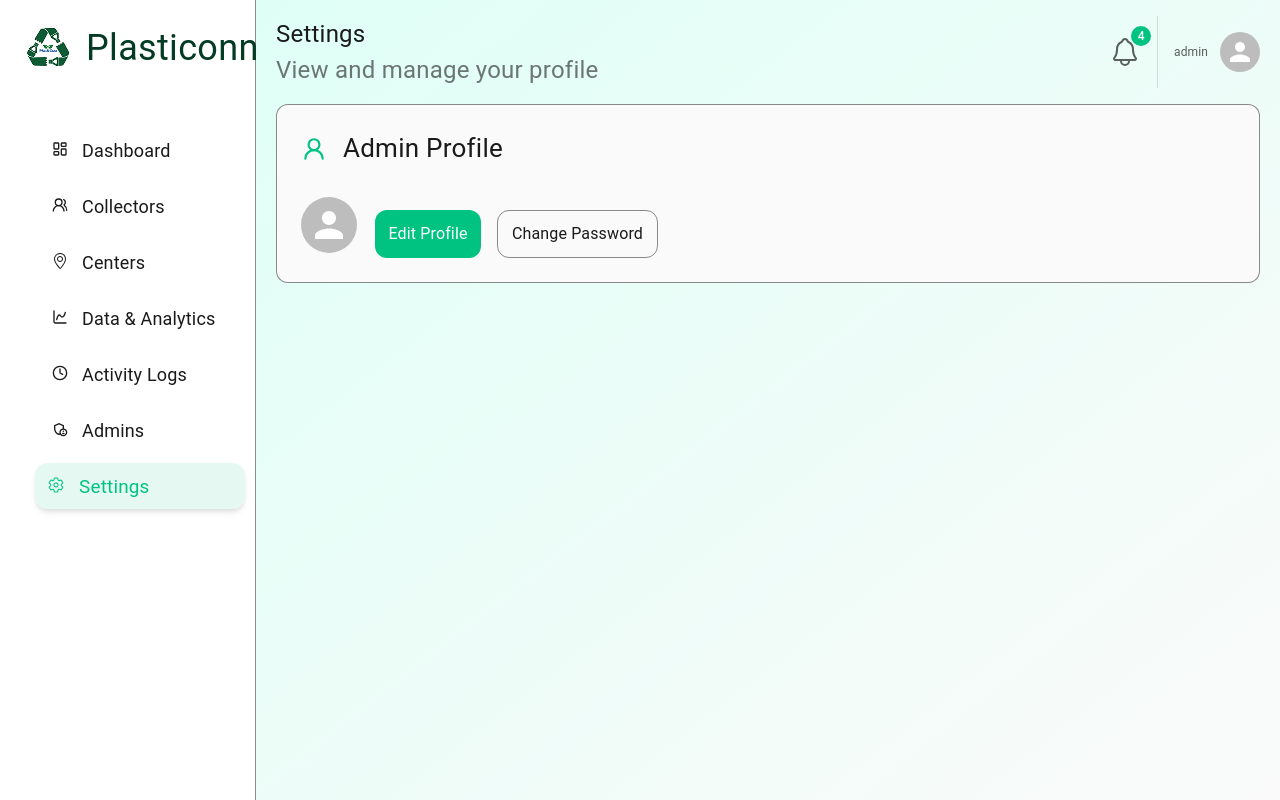
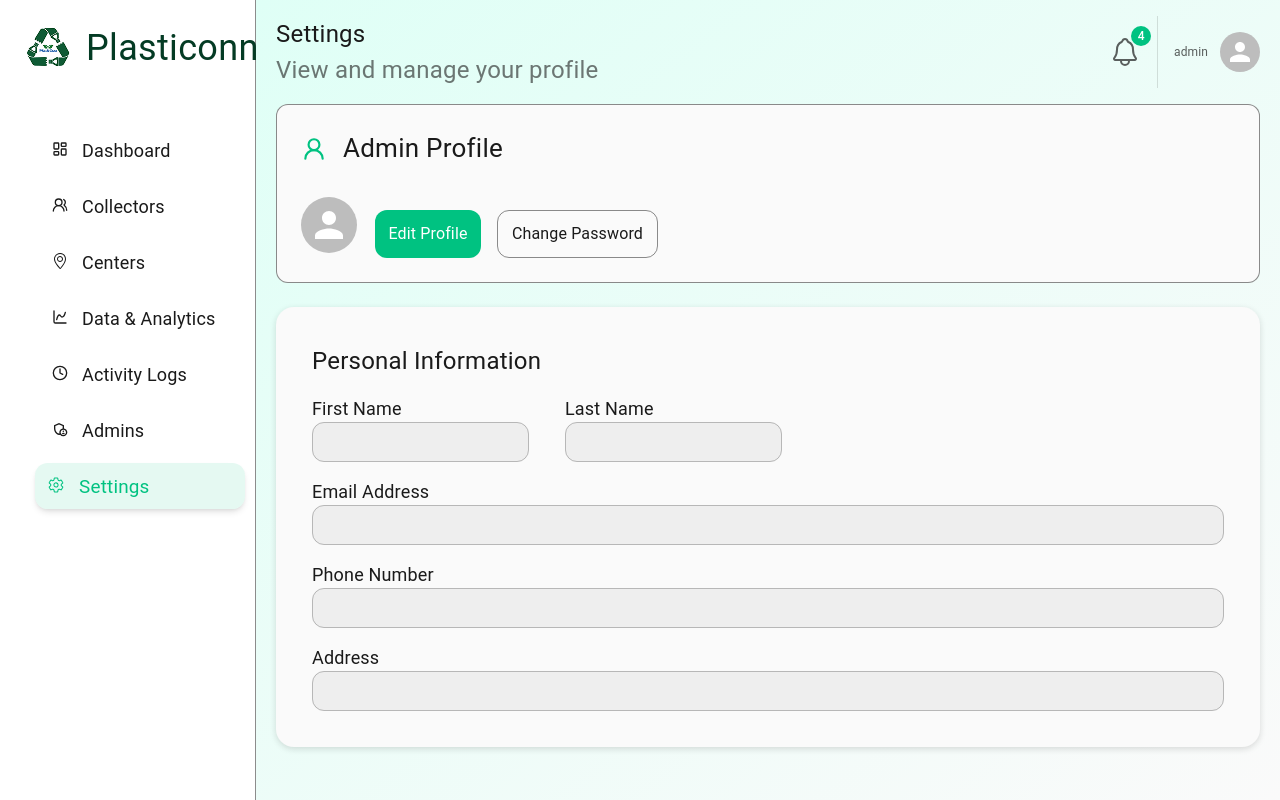
Before and after one commit to debagit10/plasticonn-admin, a React (Vite) app: page /settings in a window 1280 px wide. Built offline with nearby package versions, Linux system fonts and the light colour scheme; no server answers.

Commit message:
feat: refactor user-related state management and enhance admin forms with additional fields

```diff
--- a/src/components/admins/Add_Admin.tsx
+++ b/src/components/admins/Add_Admin.tsx
@@ -14,9 +14,11 @@ import api from "../../utils/axiosInstance";
 import Toast from "../../utils/Toast";
 
 interface AdminDetails {
-  name: string;
+  firstName: string;
+  lastName: string;
   email: string;
   role: string;
+  address: string;
 }
 
 const Add_Admin = ({ onSuccess }: { onSuccess: () => void }) => {
@@ -26,13 +28,15 @@ const Add_Admin = ({ onSuccess }: { onSuccess: () => void }) => {
   const { toast, showToast, closeToast } = useToast();
 
   const [adminDetails, setAdminDetails] = useState<AdminDetails>({
+    firstName: "",
+    lastName: "",
     email: "",
-    name: "",
     role: "",
+    address: "",
   });
 
   const handleChange = (
-    e: React.ChangeEvent<HTMLInputElement | HTMLTextAreaElement>
+    e: React.ChangeEvent<HTMLInputElement | HTMLTextAreaElement>,
   ) => {
     const { name, value } = e.target;
     setAdminDetails((prev) => ({ ...prev, [name]: value }));
@@ -136,11 +140,51 @@ const Add_Admin = ({ onSuccess }: { onSuccess: () => void }) => {
 
           <div>
             <Typography fontWeight={400} fontSize={18} color="#1A1A1A">
-              Name
+              Last Name
             </Typography>
             <TextField
               name="name"
-              value={adminDetails.name}
+              value={adminDetails.lastName}
+              onChange={handleChange}
+              variant="outlined"
+              size="small"
+              fullWidth
+              sx={{
+                // overall height
+                "& .MuiOutlinedInput-root": {
+                  height: "40px",
+                  borderRadius: "12px",
+                  backgroundColor: "#FAFAFA",
+
+                  // default border
+                  "& fieldset": {
+                    borderColor: "#1A1A1A",
+                    borderWidth: "0.2px",
+                  },
+
+                  // focused
+                  "&.Mui-focused fieldset": {
+                    borderColor: "#1A1A1A",
+                    borderWidth: "0.2px",
+                  },
+                },
+
+                // input text
+                "& input": {
+                  padding: "10px 12px",
+                  fontSize: 14,
+                },
+              }}
+            />
+          </div>
+
+          <div>
+            <Typography fontWeight={400} fontSize={18} color="#1A1A1A">
+              First Name
+            </Typography>
+            <TextField
+              name="name"
+              value={adminDetails.firstName}
               onChange={handleChange}
               variant="outlined"
               size="small"
@@ -181,6 +225,46 @@ const Add_Admin = ({ onSuccess }: { onSuccess: () => void }) => {
             <TextField
               name="email"
               value={adminDetails.email}
+              onChange={handleChange}
+              variant="outlined"
+              size="small"
+              fullWidth
+              sx={{
+                // overall height
+                "& .MuiOutlinedInput-root": {
+                  height: "40px",
+                  borderRadius: "12px",
+                  backgroundColor: "#FAFAFA",
+
+                  // default border
+                  "& fieldset": {
+                    borderColor: "#1A1A1A",
+                    borderWidth: "0.2px",
+                  },
+
+                  // focused
+                  "&.Mui-focused fieldset": {
+                    borderColor: "#1A1A1A",
+                    borderWidth: "0.2px",
+                  },
+                },
+
+                // input text
+                "& input": {
+                  padding: "10px 12px",
+                  fontSize: 14,
+                },
+              }}
+            />
+          </div>
+
+          <div>
+            <Typography fontWeight={400} fontSize={18} color="#1A1A1A">
+              Address
+            </Typography>
+            <TextField
+              name="email"
+              value={adminDetails.address}
               onChange={handleChange}
               variant="outlined"
               size="small"
--- a/src/components/centers/Centers_Table.tsx
+++ b/src/components/centers/Centers_Table.tsx
@@ -25,6 +25,7 @@ interface Centers {
   status: string;
   capacity: string;
   type: string;
+  formal: string;
   materialsAccepted: [string];
   contactEmail: string;
   contactPerson: string;
@@ -85,7 +86,7 @@ const Centers_Table: React.FC<TableProps> = ({
 
   const paginatedRows = filteredRows?.slice(
     page * rowsPerPage,
-    page * rowsPerPage + rowsPerPage
+    page * rowsPerPage + rowsPerPage,
   );
 
   const handleChangePage = (_: unknown, newPage: number) => {
@@ -93,7 +94,7 @@ const Centers_Table: React.FC<TableProps> = ({
   };
 
   const handleChangeRowsPerPage = (
-    event: React.ChangeEvent<HTMLInputElement>
+    event: React.ChangeEvent<HTMLInputElement>,
   ) => {
     setRowsPerPage(parseInt(event.target.value, 10));
     setPage(0);
--- /dev/null
+++ b/src/components/settings/Profile_details.tsx
@@ -0,0 +1,176 @@
+import { TextField, Typography } from "@mui/material";
+import { useAuthStore } from "../../utils/useAuthStore";
+
+const Profile_details = () => {
+  const { user } = useAuthStore();
+  console.log(user);
+
+  return (
+    <div className="bg-[#FAFAFA] rounded-[18px] p-9 shadow-[0_2px_6px_#1A1A1A26] flex flex-col gap-4">
+      <div>
+        <Typography fontWeight={400} fontSize={24} color="#1A1A1A">
+          Personal Information
+        </Typography>
+      </div>
+
+      <div className="flex flex-col lg:flex-row gap-4 lg:gap-9">
+        <div>
+          <Typography fontWeight={400} fontSize={18} color="#1A1A1A">
+            First Name
+          </Typography>
+          <TextField
+            value={user?.name}
+            variant="outlined"
+            size="small"
+            fullWidth
+            sx={{
+              "& .MuiOutlinedInput-root": {
+                height: "40px",
+                borderRadius: "12px",
+                color: "#1A1A1A",
+                backgroundColor: "#1A1A1A0D",
+
+                // focused
+                "&.Mui-focused fieldset": {
+                  borderColor: "#1A1A1A0D",
+                  borderWidth: "0.2px",
+                },
+              },
+
+              // input text
+              "& input": {
+                padding: "10px 12px",
+                fontSize: 14,
+              },
+            }}
+          />
+        </div>
+        <div>
+          <Typography fontWeight={400} fontSize={18} color="#1A1A1A">
+            Last Name
+          </Typography>
+          <TextField
+            value={user?.name}
+            variant="outlined"
+            size="small"
+            fullWidth
+            sx={{
+              "& .MuiOutlinedInput-root": {
+                height: "40px",
+                borderRadius: "12px",
+                color: "#1A1A1A",
+                backgroundColor: "#1A1A1A0D",
+
+                // focused
+                "&.Mui-focused fieldset": {
+                  borderColor: "#1A1A1A0D",
+                  borderWidth: "0.2px",
+                },
+              },
+
+              // input text
+              "& input": {
+                padding: "10px 12px",
+                fontSize: 14,
+              },
+            }}
+          />
+        </div>
+      </div>
+
+      <div>
+        <Typography fontWeight={400} fontSize={18} color="#1A1A1A">
+          Email Address
+        </Typography>
+        <TextField
+          value={user?.email}
+          variant="outlined"
+          size="small"
+          fullWidth
+          sx={{
+            "& .MuiOutlinedInput-root": {
+              height: "40px",
+              borderRadius: "12px",
+              color: "#1A1A1A",
+              backgroundColor: "#1A1A1A0D",
+
+              // focused
+              "&.Mui-focused fieldset": {
+                borderColor: "#1A1A1A0D",
+                borderWidth: "0.2px",
+              },
+            },
+
+            // input text
+            "& input": {
+              padding: "10px 12px",
+              fontSize: 14,
+            },
+          }}
+        />
+      </div>
+      <div>
+        <Typography fontWeight={400} fontSize={18} color="#1A1A1A">
+          Phone Number
+        </Typography>
+        <TextField
+          value={user?.phone}
+          variant="outlined"
+          size="small"
+          fullWidth
+          sx={{
+            "& .MuiOutlinedInput-root": {
+              height: "40px",
+              borderRadius: "12px",
+              color: "#1A1A1A",
+              backgroundColor: "#1A1A1A0D",
+
+              // focused
+              "&.Mui-focused fieldset": {
+                borderColor: "#1A1A1A0D",
+              },
+            },
+
+            // input text
+            "& input": {
+              padding: "10px 12px",
+              fontSize: 14,
+            },
+          }}
+        />
+      </div>
+      <div>
+        <Typography fontWeight={400} fontSize={18} color="#1A1A1A">
+          Address
+        </Typography>
+        <TextField
+          value={user?.address}
+          size="small"
+          fullWidth
+          sx={{
+            "& .MuiOutlinedInput-root": {
+              height: "40px",
+              borderRadius: "12px",
+              color: "#1A1A1A",
+              backgroundColor: "#1A1A1A0D",
+
+              // focused
+              "&.Mui-focused fieldset": {
+                borderColor: "#1A1A1A0D",
+                borderWidth: "0.2px",
+              },
+            },
+
+            // input text
+            "& input": {
+              padding: "10px 12px",
+              fontSize: 14,
+            },
+          }}
+        />
+      </div>
+    </div>
+  );
+};
+
+export default Profile_details;
--- a/src/container/Pages.tsx
+++ b/src/container/Pages.tsx
@@ -13,7 +13,7 @@ interface PagesProps {
 }
 
 const Pages: React.FC<PagesProps> = ({ children, page, helperText }) => {
-  const { user, clearUser } = useAuthStore.getState();
+  const { user, clearUser } = useAuthStore();
 
   const navigate = useNavigate();
 
--- a/src/pages/Centers.tsx
+++ b/src/pages/Centers.tsx
@@ -19,6 +19,7 @@ interface Centers {
   status: string;
   capacity: string;
   type: string;
+  formal: boolean;
   materialsAccepted: [string];
   contactEmail: string;
   contactPerson: string;
--- a/src/pages/Settings.tsx
+++ b/src/pages/Settings.tsx
@@ -4,6 +4,7 @@ import Change_Password from "../components/settings/Change_Password";
 import Edit_Profile from "../components/settings/Edit_Profile";
 import { LuUserRound } from "react-icons/lu";
 import { useAuthStore } from "../utils/useAuthStore";
+import Profile_details from "../components/settings/Profile_details";
 
 const Settings = () => {
   const { user } = useAuthStore.getState();
@@ -38,6 +39,10 @@ const Settings = () => {
           </div>
         </div>
       </div>
+
+      <div className="mx-5 mt-6">
+        <Profile_details />
+      </div>
     </Pages>
   );
 };
--- a/src/pages/auth/SignIn.tsx
+++ b/src/pages/auth/SignIn.tsx
@@ -43,7 +43,7 @@ const SignIn = () => {
     return Object.values(signindetails).every((value) => value.trim() !== "");
   };
 
-  const { setUser } = useAuthStore.getState();
+  const { setUser } = useAuthStore();
 
   const signin = async () => {
     setLoading(true);
@@ -55,10 +55,13 @@ const SignIn = () => {
       return;
     }
 
+    console.log(signindetails);
+
     try {
       const response = await api.post("/api/admin/login", signindetails);
 
       setLoading(false);
+      console.log(response.data.data.admin);
 
       setUser(response.data.data.admin);
 
--- a/src/utils/useAuthStore.ts
+++ b/src/utils/useAuthStore.ts
@@ -1,11 +1,14 @@
 import { create } from "zustand";
 
 interface User {
-  id: string;
+  _id: string;
   email: string;
   role: string;
   name: string;
   phone: string;
+  // firstName: string;
+  // lastName: string;
+  address: string;
 }
 
 interface AuthState {
@@ -19,8 +22,18 @@ interface AuthState {
 
 export const useAuthStore = create<AuthState>((set) => ({
   user: null,
-  authLoading: true,
+  authLoading: false,
+
   setUser: (user) => set({ user, authLoading: false }),
   clearUser: () => set({ user: null, authLoading: false }),
   setAuthLoading: (value: any) => set({ authLoading: value }),
 }));
+
+export const useAuth = () => {
+  const { user, authLoading } = useAuthStore();
+
+  return {
+    user,
+    authLoading,
+  };
+};
```
Also changed, not shown: src/App.tsx (+13 -13 lines), src/components/collectors/Collectors_Table.tsx (+9 -5 lines).
